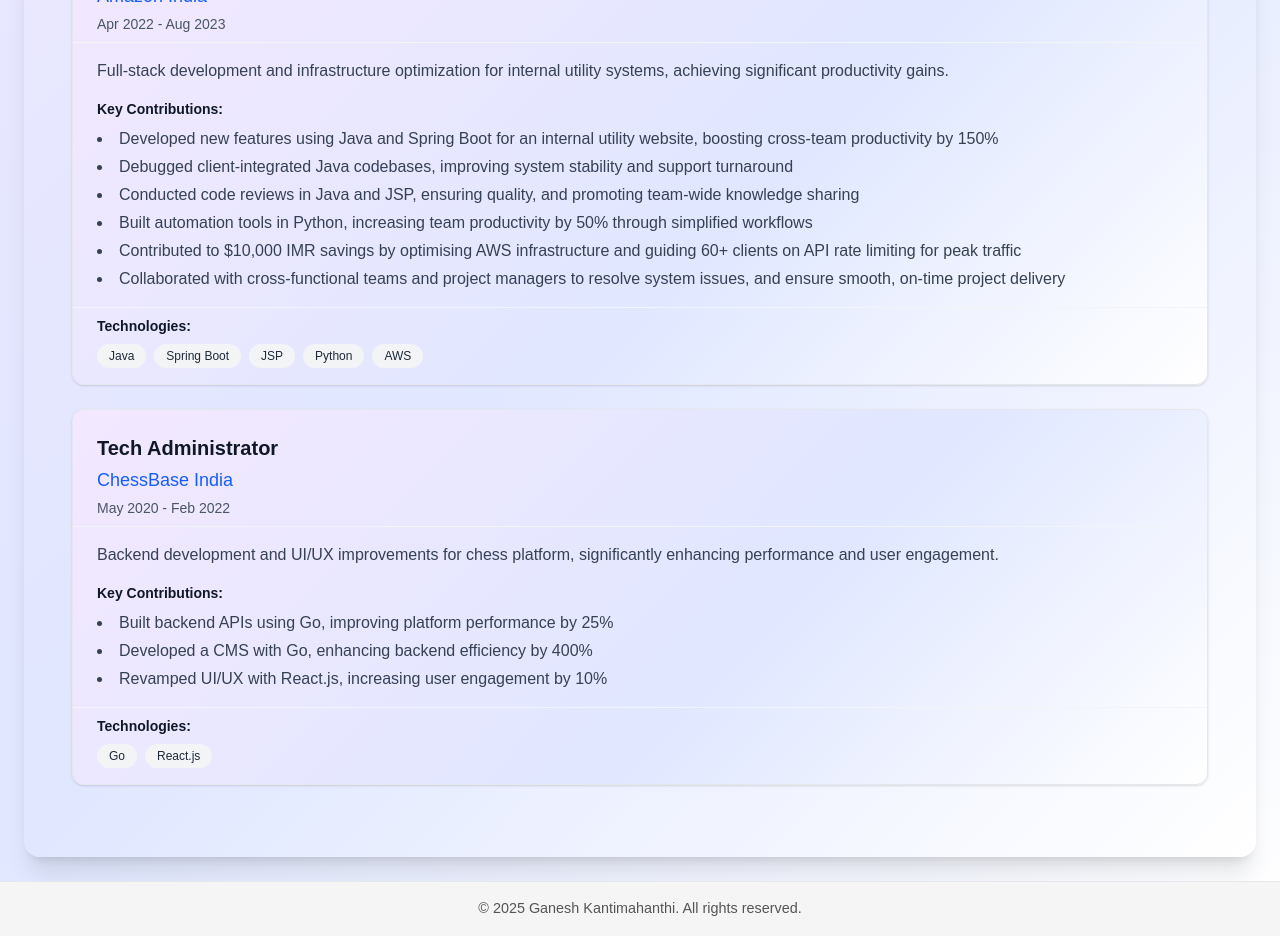
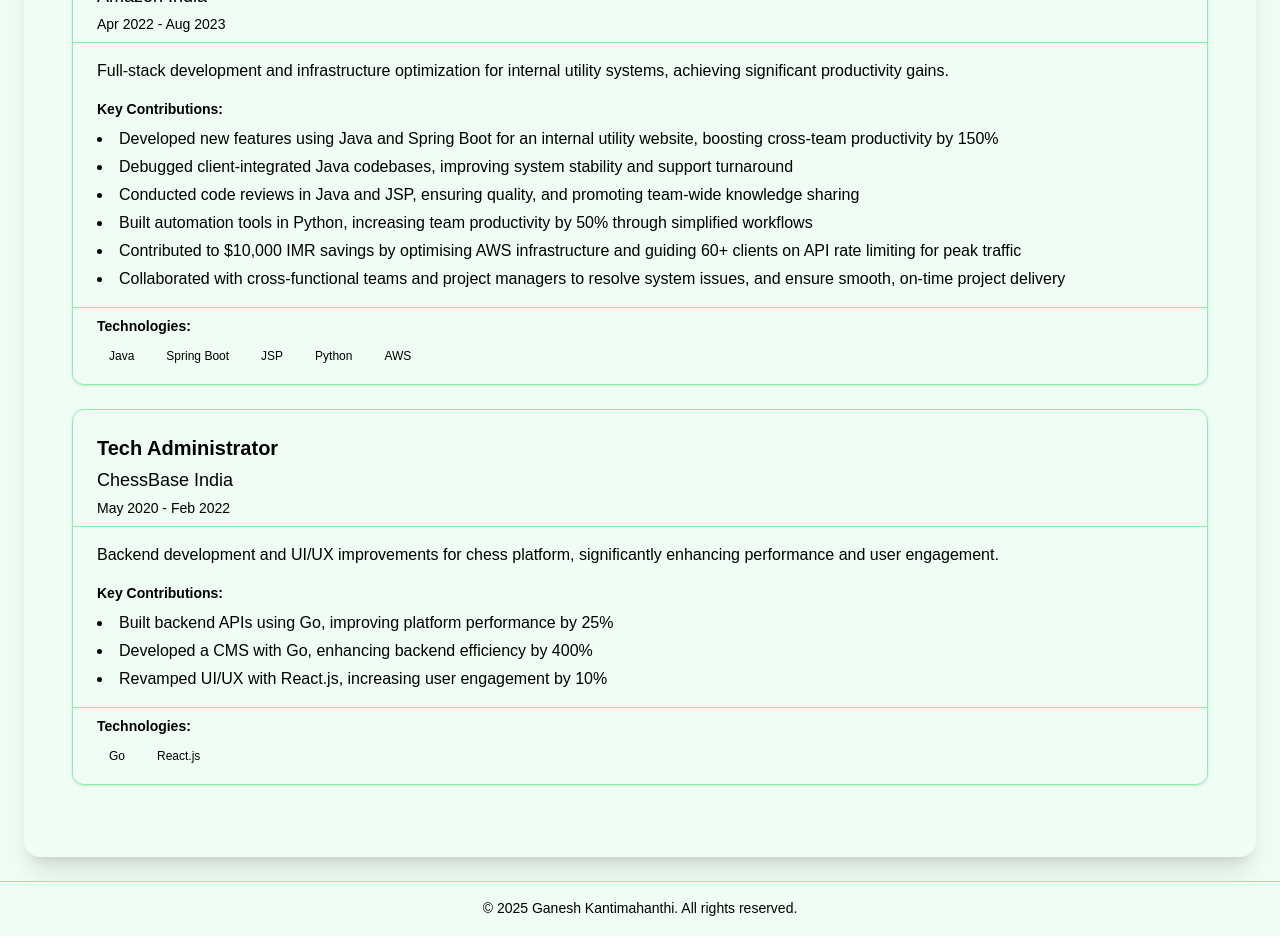
Before and after one commit to knganesh97/portfolio-kng, a Next.js app: page / in a window 1280 px wide. Shown: the part 1240-2176 px from the top of the page. Built offline with nearby package versions, Linux system fonts and the light colour scheme.

Commit message:
Refactor styles and update color variables for improved theming and consistency across components

```diff
--- a/src/app/layout.tsx
+++ b/src/app/layout.tsx
@@ -27,7 +27,7 @@ export default function RootLayout({
   return (
     <html lang="en">
       <body
-        className={`${geistSans.variable} ${geistMono.variable} antialiased min-h-screen flex flex-col bg-white`}
+        className={`${geistSans.variable} ${geistMono.variable} antialiased min-h-screen flex flex-col bg-background text-foreground`}
       >
         <Header />
         <main className="flex-1 w-full">
--- a/src/app/page.tsx
+++ b/src/app/page.tsx
@@ -3,12 +3,12 @@ import { workExperience } from "@/utils/Constants";
 
 export default function Home() {
   return (
-    <div className="p-6">
+    <div className="min-h-screen bg-background text-foreground p-6">
       <div className="text-center mb-12">
-        <h1 className="text-4xl font-bold text-gray-900 dark:text-white mb-4">
+        <h1 className="text-4xl font-bold mb-4 text-foreground">
           Ganesh Kantimahanthi
         </h1>
-        <p className="text-xl text-gray-600 dark:text-gray-300">
+        <p className="text-xl text-muted-foreground">
           Software Engineer & Full Stack Developer
         </p>
       </div>
--- a/src/components/Footer.tsx
+++ b/src/components/Footer.tsx
@@ -1,17 +1,7 @@
 import React from "react";
 
 const Footer: React.FC = () => (
-  <footer
-    style={{
-      width: "100%",
-      padding: "1rem 0",
-      textAlign: "center",
-      background: "var(--footer-bg)",
-      color: "var(--footer-text)",
-      fontSize: "0.9rem",
-      borderTop: "1px solid var(--footer-border)",
-    }}
-  >
+  <footer className="w-full py-4 text-center bg-footer-bg text-footer-text text-sm border-t border-footer-border">
     © {new Date().getFullYear()} Ganesh Kantimahanthi. All rights reserved.
   </footer>
 );
--- a/src/components/Role.tsx
+++ b/src/components/Role.tsx
@@ -22,19 +22,19 @@ const Role: React.FC<RoleProps> = ({
 }) => {
   const header = (
     <div className="flex flex-col gap-1">
-      <h3 className="text-xl font-semibold text-gray-900 dark:text-white">{title}</h3>
-      <span className="text-lg font-medium text-blue-600 dark:text-blue-400">{companyName}</span>
-      <span className="text-sm text-gray-600 dark:text-gray-400">{startDate} - {endDate}</span>
+      <h3 className="text-xl font-semibold">{title}</h3>
+      <span className="text-lg font-medium">{companyName}</span>
+      <span className="text-sm">{startDate} - {endDate}</span>
     </div>
   );
 
   const body = (
     <div className="space-y-4">
-      <p className="text-gray-700 dark:text-gray-300">{description}</p>
+      <p>{description}</p>
 
       <div>
-        <h4 className="text-sm font-semibold text-gray-900 dark:text-white mb-2">Key Contributions:</h4>
-        <ul className="list-disc list-inside space-y-1 text-gray-700 dark:text-gray-300">
+        <h4 className="text-sm font-semibold mb-2">Key Contributions:</h4>
+        <ul className="list-disc list-inside space-y-1">
           {contributions.map((contribution, index) => (
             <li key={index}>{contribution}</li>
           ))}
@@ -45,12 +45,12 @@ const Role: React.FC<RoleProps> = ({
 
   const footer = (
     <div>
-      <h4 className="text-sm font-semibold text-gray-900 dark:text-white mb-2">Technologies:</h4>
+      <h4 className="text-sm font-semibold mb-2">Technologies:</h4>
       <div className="flex flex-wrap gap-2">
         {techStack.map((tech, index) => (
           <span
             key={index}
-            className="px-3 py-1 text-xs font-medium bg-gray-100 dark:bg-gray-800 text-gray-800 dark:text-gray-200 rounded-full"
+            className="px-3 py-1 text-xs font-medium rounded-full bg-primary text-primary-foreground"
           >
             {tech}
           </span>
--- a/src/components/RolesList.tsx
+++ b/src/components/RolesList.tsx
@@ -24,9 +24,9 @@ const RolesList: React.FC<RolesListProps> = ({
   className = ""
 }) => {
   return (
-    <CardContainer className={className}>
+    <CardContainer className={`bg-card ${className}`}>
       <div className="space-y-6">
-        <h2 className="text-3xl font-bold text-gray-900 dark:text-white mb-8">
+        <h2 className="text-3xl font-bold mb-8 text-foreground">
           {title}
         </h2>
 
--- a/src/components/ui/Card.tsx
+++ b/src/components/ui/Card.tsx
@@ -11,15 +11,11 @@ interface CardProps {
 const Card: React.FC<CardProps> = ({ header, body, footer, className = '', style }) => {
     return (
         <div
-            className={`rounded-xl border border-gray-200 dark:border-gray-700 shadow-sm bg-white dark:bg-gray-900 transition-transform hover:shadow-lg hover:-translate-y-1 ${className}`}
-            style={{
-                background: "var(--card-background)",
-                color: "var(--card-foreground)",
-                ...style,
-            }}
+            className={`rounded-xl border shadow-sm bg-card text-card-foreground border-border transition-transform hover:shadow-lg hover:-translate-y-1 ${className}`}
+            style={style}
         >
             {header && (
-                <div className="px-6 pt-6 pb-2 border-b border-gray-100 dark:border-gray-800 flex items-center gap-3">
+                <div className="px-6 pt-6 pb-2 border-b border-border flex items-center gap-3">
                     {header}
                 </div>
             )}
@@ -29,7 +25,7 @@ const Card: React.FC<CardProps> = ({ header, body, footer, className = '', style
                 </div>
             )}
             {footer && (
-                <div className="px-6 pb-4 pt-2 border-t border-gray-100 dark:border-gray-800 flex items-center justify-between">
+                <div className="px-6 pb-4 pt-2 border-t border-border flex items-center justify-between">
                     {footer}
                 </div>
             )}
--- a/src/styles/globals.css
+++ b/src/styles/globals.css
@@ -1,80 +1,148 @@
 @import "tailwindcss";
 
 :root {
-  --background: #ffffff;
-  --foreground: #171717;
+  /* Orange shades */
+  --orange-50: #fff7ed;
+  --orange-100: #ffedd5;
+  --orange-200: #fed7aa;
+  --orange-300: #fdba74;
+  --orange-400: #fb923c;
+  --orange-500: #f97316;
+  --orange-600: #ea580c;
+  --orange-700: #c2410c;
+  --orange-800: #9a3412;
+  --orange-900: #7c2d12;
+  --orange-950: #431407;
 
-  --card-background: linear-gradient(135deg, #f3e8ff 0%, #e0e7ff 60%, #fff 100%);
-  --card-foreground: #171717;
+  /* Green shades */
+  --green-50: #f0fdf4;
+  --green-100: #dcfce7;
+  --green-200: #bbf7d0;
+  --green-300: #86efac;
+  --green-400: #4ade80;
+  --green-500: #22c55e;
+  --green-600: #16a34a;
+  --green-700: #15803d;
+  --green-800: #166534;
+  --green-900: #14532d;
+  --green-950: #052e16;
+
+  /* Emerald shades for variety */
+  --emerald-50: #ecfdf5;
+  --emerald-100: #d1fae5;
+  --emerald-200: #a7f3d0;
+  --emerald-300: #6ee7b7;
+  --emerald-400: #34d399;
+  --emerald-500: #10b981;
+  --emerald-600: #059669;
+  --emerald-700: #047857;
+  --emerald-800: #065f46;
+  --emerald-900: #064e3b;
+  --emerald-950: #022c22;
+
+  /* Core theme variables */
+  --background: var(--green-50);
+  --foreground: #000000;
+
+  --card: var(--green-100);
+  --card-foreground: #000000;
+
+  --popover: var(--green-50);
+  --popover-foreground: #000000;
+
+  --primary: var(--orange-600);
+  --primary-foreground: #ffffff;
+
+  --secondary: var(--green-200);
+  --secondary-foreground: #000000;
+
+  --muted: var(--green-100);
+  --muted-foreground: var(--green-800);
+
+  --accent: var(--orange-100);
+  --accent-foreground: #000000;
+
+  --destructive: var(--orange-700);
+  --destructive-foreground: #ffffff;
+
+  --border: var(--green-300);
+  --input: var(--green-200);
+  --ring: var(--orange-500);
+
+  --radius: 0.5rem;
 
   /* Header-specific variables */
-  --header-bg: linear-gradient(135deg, #f3e8ff 0%, #e0e7ff 60%, #fff 100%);
-  --header-bg-dark: rgba(23,23,32,0.92);
-  --header-border: #e5e7eb;
-  --header-border-dark: #23263a;
-  --header-title: #222;
-  --header-title-dark: #e0e7ef;
-  --header-link: #2563eb;
-  --header-link-dark: #60a5fa;
-  --header-link-hover: #1d4ed8;
-  --header-link-hover-dark: #93c5fd;
-  --header-link-bg-hover: #eaf2ff;
-  --header-link-bg-hover-dark: #1e293b;
-  --header-logo-border: #dbeafe;
-  --header-logo-border-dark: #334155;
-  --header-logo-gradient: linear-gradient(135deg, #4f8cff 60%, #7fbcff 100%);
-  --header-logo-gradient-dark: linear-gradient(135deg, #2563eb 60%, #60a5fa 100%);
+  --header-bg: var(--green-600);
+  --header-border: var(--green-700);
+  --header-title: #ffffff;
+  --header-link: #ffffff;
+  --header-link-hover: #ffffff;
+  --header-link-bg-hover: var(--green-700);
 
   /* Footer-specific variables */
-  --footer-bg: #f5f5f5;
-  --footer-bg-dark: #23263a;
-  --footer-text: #555;
-  --footer-text-dark: #e0e7ef;
-  --footer-border: #e5e7eb;
-  --footer-border-dark: #23263a;
-}
+  --footer-bg: var(--emerald-600);
+  --footer-text: #ffffff;
+  --footer-border: var(--emerald-700);
 
-@theme inline {
-  --color-background: var(--background);
-  --color-foreground: var(--foreground);
-  --font-sans: var(--font-geist-sans);
-  --font-mono: var(--font-geist-mono);
+  /* Shimmer effects with green/orange */
+  --shimmer-gradient: linear-gradient(90deg, var(--orange-500) 0%, var(--orange-300) 25%, var(--green-400) 50%, var(--orange-300) 75%, var(--orange-500) 100%);
 }
 
 @media (prefers-color-scheme: dark) {
   :root {
-    --background: #0a0a0a;
-    --foreground: #ededed;
+    --background: var(--green-950);
+    --foreground: #ffffff;
 
-    --card-background: #181622;
-    --card-foreground: #ededed;
+    --card: var(--green-900);
+    --card-foreground: #ffffff;
 
-    /* Override header variables for dark mode */
-    --header-bg: var(--header-bg-dark);
-    --header-border: var(--header-border-dark);
-    --header-title: var(--header-title-dark);
-    --header-link: var(--header-link-dark);
-    --header-link-hover: var(--header-link-hover-dark);
-    --header-link-bg-hover: var(--header-link-bg-hover-dark);
-    --header-logo-border: var(--header-logo-border-dark);
-    --header-logo-gradient: var(--header-logo-gradient-dark);
+    --popover: var(--green-900);
+    --popover-foreground: #ffffff;
 
-    /* Override footer variables for dark mode */
-    --footer-bg: var(--footer-bg-dark);
-    --footer-text: var(--footer-text-dark);
-    --footer-border: var(--footer-border-dark);
+    --primary: var(--orange-500);
+    --primary-foreground: #000000;
+
+    --secondary: var(--green-800);
+    --secondary-foreground: #ffffff;
+
+    --muted: var(--green-800);
+    --muted-foreground: var(--green-200);
+
+    --accent: var(--orange-800);
+    --accent-foreground: #ffffff;
+
+    --destructive: var(--orange-600);
+    --destructive-foreground: #000000;
+
+    --border: var(--green-700);
+    --input: var(--green-800);
+    --ring: var(--orange-400);
+
+    /* Header dark mode */
+    --header-bg: var(--green-800);
+    --header-border: var(--green-900);
+    --header-title: #ffffff;
+    --header-link: #ffffff;
+    --header-link-hover: #ffffff;
+    --header-link-bg-hover: var(--green-900);
+
+    /* Footer dark mode */
+    --footer-bg: var(--emerald-800);
+    --footer-text: #ffffff;
+    --footer-border: var(--emerald-900);
+
+    /* Dark shimmer */
+    --shimmer-gradient: linear-gradient(90deg, var(--orange-400) 0%, var(--orange-200) 25%, var(--green-300) 50%, var(--orange-200) 75%, var(--orange-400) 100%);
   }
 }
 
+* {
+  border-color: var(--border);
+}
+
 body {
-  background: linear-gradient(135deg, #f3e8ff 0%, #e0e7ff 60%, #fff 100%);
+  background-color: var(--background);
   color: var(--foreground);
   font-family: Arial, Helvetica, sans-serif;
   min-height: 100vh;
 }
-
-@media (prefers-color-scheme: dark) {
-  body {
-    background: #181622;
-  }
-}
--- a/tailwind.config.ts
+++ b/tailwind.config.ts
@@ -22,38 +22,93 @@ const config: Config = {
     },
     extend: {
       colors: {
-        border: "hsl(var(--border))",
-        input: "hsl(var(--input))",
-        ring: "hsl(var(--ring))",
-        background: "hsl(var(--background))",
-        foreground: "hsl(var(--foreground))",
+        // Custom green and orange palette
+        'custom-orange': {
+          50: '#fff7ed',
+          100: '#ffedd5',
+          200: '#fed7aa',
+          300: '#fdba74',
+          400: '#fb923c',
+          500: '#f97316',
+          600: '#ea580c',
+          700: '#c2410c',
+          800: '#9a3412',
+          900: '#7c2d12',
+          950: '#431407',
+        },
+        'custom-green': {
+          50: '#f0fdf4',
+          100: '#dcfce7',
+          200: '#bbf7d0',
+          300: '#86efac',
+          400: '#4ade80',
+          500: '#22c55e',
+          600: '#16a34a',
+          700: '#15803d',
+          800: '#166534',
+          900: '#14532d',
+          950: '#052e16',
+        },
+        'custom-emerald': {
+          50: '#ecfdf5',
+          100: '#d1fae5',
+          200: '#a7f3d0',
+          300: '#6ee7b7',
+          400: '#34d399',
+          500: '#10b981',
+          600: '#059669',
+          700: '#047857',
+          800: '#065f46',
+          900: '#064e3b',
+          950: '#022c22',
+        },
+
+        // CSS variable based colors - removed hsl() wrapper
+        border: "var(--border)",
+        input: "var(--input)",
+        ring: "var(--ring)",
+        background: "var(--background)",
+        foreground: "var(--foreground)",
         primary: {
-          DEFAULT: "hsl(var(--primary))",
-          foreground: "hsl(var(--primary-foreground))",
+          DEFAULT: "var(--primary)",
+          foreground: "var(--primary-foreground)",
         },
         secondary: {
-          DEFAULT: "hsl(var(--secondary))",
-          foreground: "hsl(var(--secondary-foreground))",
+          DEFAULT: "var(--secondary)",
+          foreground: "var(--secondary-foreground)",
         },
         destructive: {
-          DEFAULT: "hsl(var(--destructive))",
-          foreground: "hsl(var(--destructive-foreground))",
+          DEFAULT: "var(--destructive)",
+          foreground: "var(--destructive-foreground)",
         },
         muted: {
-          DEFAULT: "hsl(var(--muted))",
-          foreground: "hsl(var(--muted-foreground))",
+          DEFAULT: "var(--muted)",
+          foreground: "var(--muted-foreground)",
         },
         accent: {
-          DEFAULT: "hsl(var(--accent))",
-          foreground: "hsl(var(--accent-foreground))",
+          DEFAULT: "var(--accent)",
+          foreground: "var(--accent-foreground)",
         },
         popover: {
-          DEFAULT: "hsl(var(--popover))",
-          foreground: "hsl(var(--popover-foreground))",
+          DEFAULT: "var(--popover)",
+          foreground: "var(--popover-foreground)",
         },
         card: {
-          DEFAULT: "hsl(var(--card))",
-          foreground: "hsl(var(--card-foreground))",
+          DEFAULT: "var(--card)",
+          foreground: "var(--card-foreground)",
+        },
+        header: {
+          bg: "var(--header-bg)",
+          border: "var(--header-border)",
+          title: "var(--header-title)",
+          link: "var(--header-link)",
+          "link-hover": "var(--header-link-hover)",
+          "link-bg-hover": "var(--header-link-bg-hover)",
+        },
+        footer: {
+          bg: "var(--footer-bg)",
+          text: "var(--footer-text)",
+          border: "var(--footer-border)",
         },
       },
       borderRadius: {
@@ -70,10 +125,15 @@ const config: Config = {
           from: { height: "var(--radix-accordion-content-height)" },
           to: { height: "0" },
         },
+        shimmer: {
+          '0%': { backgroundPosition: '-200% 0' },
+          '100%': { backgroundPosition: '200% 0' },
+        },
       },
       animation: {
         "accordion-down": "accordion-down 0.2s ease-out",
         "accordion-up": "accordion-up 0.2s ease-out",
+        shimmer: "shimmer 2s linear infinite",
       },
       typography: {
         DEFAULT: {
@@ -96,9 +156,9 @@ const config: Config = {
               color: 'hsl(var(--muted-foreground))',
             },
             a: {
-              color: 'hsl(214 100% 59%)',
+              color: 'hsl(var(--primary))',
               '&:hover': {
-                color: 'hsl(214 100% 49%)',
+                color: 'hsl(var(--primary) / 0.8)',
               },
             },
             code: {
```
Also changed, not shown: src/components/Header.tsx (+18 -86 lines).
